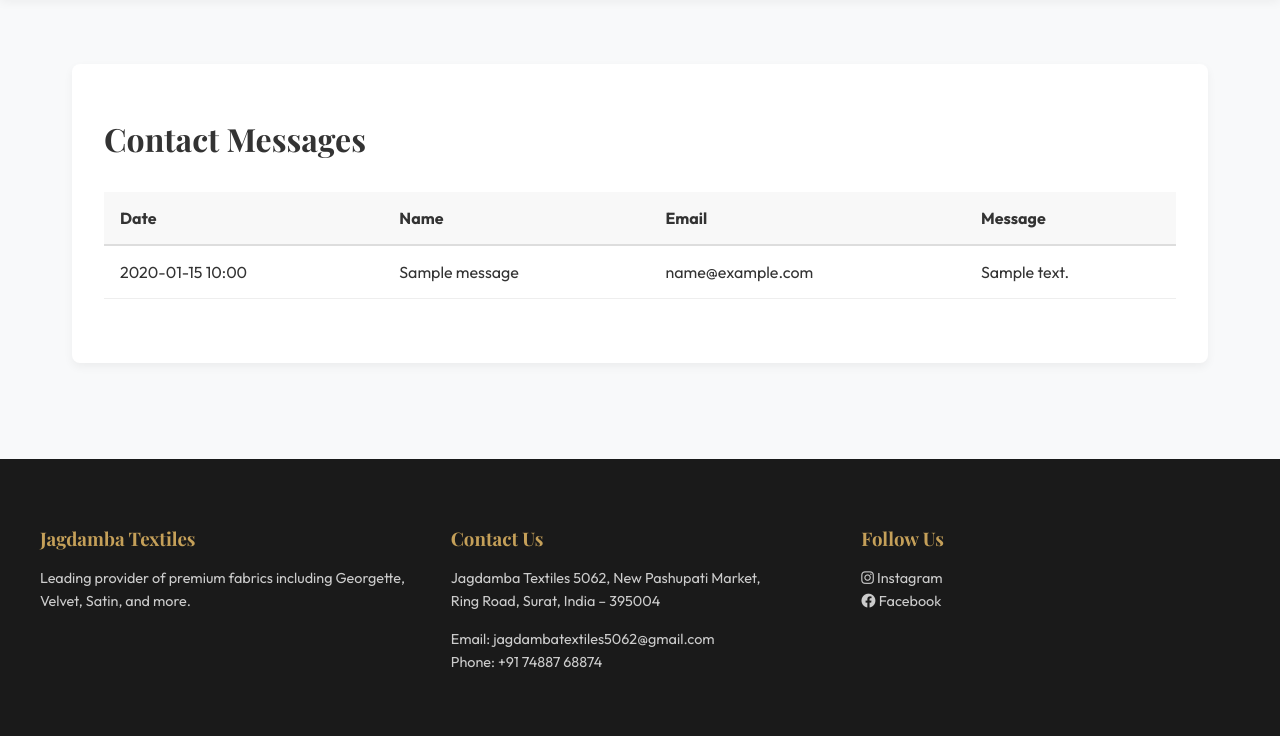
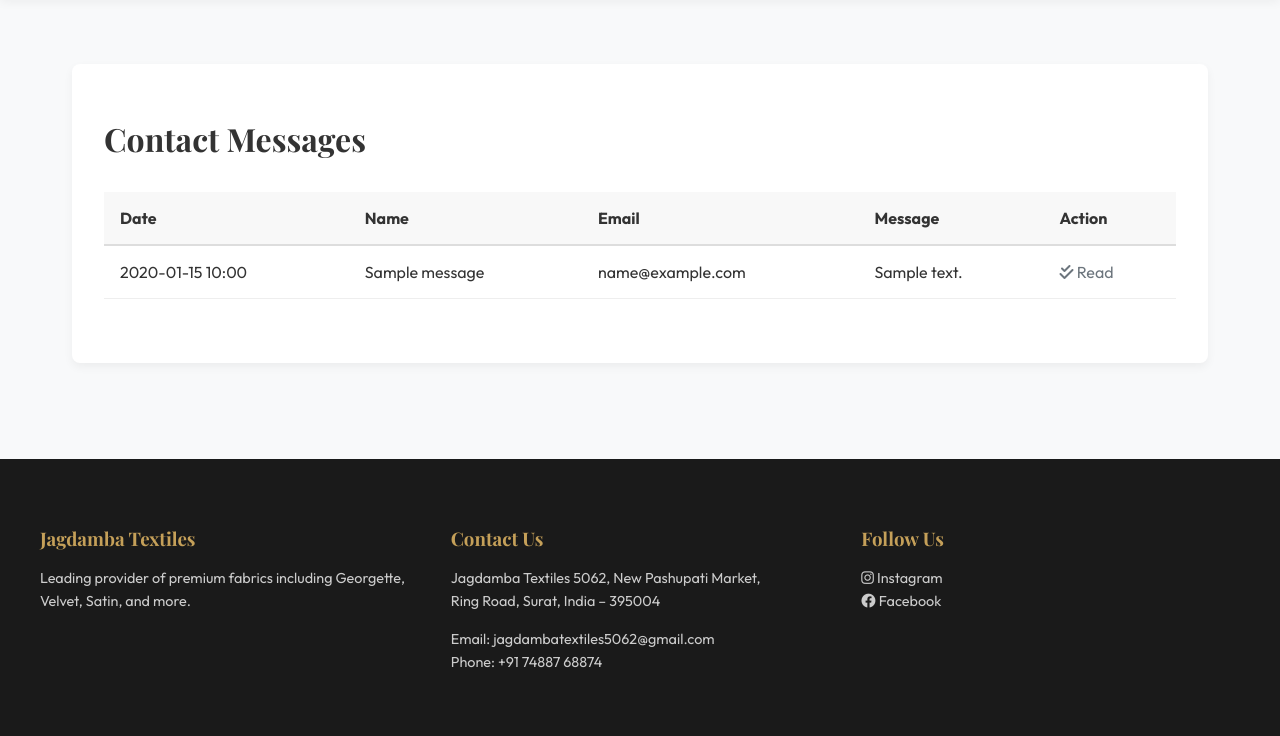
Before and after one commit to mrsachingithub/Jagdamba-Textiles, a Flask app: page /admin/messages in a window 1280 px wide. Shown: the part 64-800 px from the top of the page. Run offline with Flask 3, Linux system fonts and the light colour scheme; a user stored in the database is signed in; tables that the repository leaves empty hold one stand-in row (values such as "Sample post").

Commit message:
Implement manual Mark as Read for admin messages

```diff
--- a/app/routes/admin.py
+++ b/app/routes/admin.py
@@ -85,3 +85,13 @@
 def order_details(id):
     order = Order.query.get_or_404(id)
     return render_template('admin/order_details.html', order=order)
+
+@bp.route('/admin/message/<int:id>/read')
+@login_required
+@admin_required
+def mark_message_read(id):
+    message = ContactMessage.query.get_or_404(id)
+    message.is_read = True
+    db.session.commit()
+    flash('Message marked as read.', 'success')
+    return redirect(url_for('admin.messages'))
--- a/app/templates/admin/messages.html
+++ b/app/templates/admin/messages.html
@@ -12,19 +12,31 @@
                     <th style="padding: 1rem; border-bottom: 2px solid #ddd;">Name</th>
                     <th style="padding: 1rem; border-bottom: 2px solid #ddd;">Email</th>
                     <th style="padding: 1rem; border-bottom: 2px solid #ddd;">Message</th>
+                    <th style="padding: 1rem; border-bottom: 2px solid #ddd;">Action</th>
                 </tr>
             </thead>
             <tbody>
                 {% for message in messages.items %}
-                <tr style="border-bottom: 1px solid #eee;">
+                <tr
+                    style="border-bottom: 1px solid #eee; {% if not message.is_read %}background-color: #fff3cd; font-weight: bold;{% endif %}">
                     <td style="padding: 1rem;">{{ message.created_at.strftime('%Y-%m-%d %H:%M') }}</td>
                     <td style="padding: 1rem;">{{ message.name }}</td>
                     <td style="padding: 1rem;">{{ message.email }}</td>
                     <td style="padding: 1rem; max-width: 400px;">{{ message.message }}</td>
+                    <td style="padding: 1rem;">
+                        {% if not message.is_read %}
+                        <a href="{{ url_for('admin.mark_message_read', id=message.id) }}" class="btn"
+                            style="background-color: #28a745; color: white; padding: 0.5rem 1rem; font-size: 0.8rem;">
+                            <i class="fas fa-check"></i> Mark Read
+                        </a>
+                        {% else %}
+                        <span style="color: #6c757d;"><i class="fas fa-check-double"></i> Read</span>
+                        {% endif %}
+                    </td>
                 </tr>
                 {% else %}
                 <tr>
-                    <td colspan="4" style="padding: 2rem; text-align: center;">No messages found.</td>
+                    <td colspan="5" style="padding: 2rem; text-align: center;">No messages found.</td>
                 </tr>
                 {% endfor %}
             </tbody>
```
